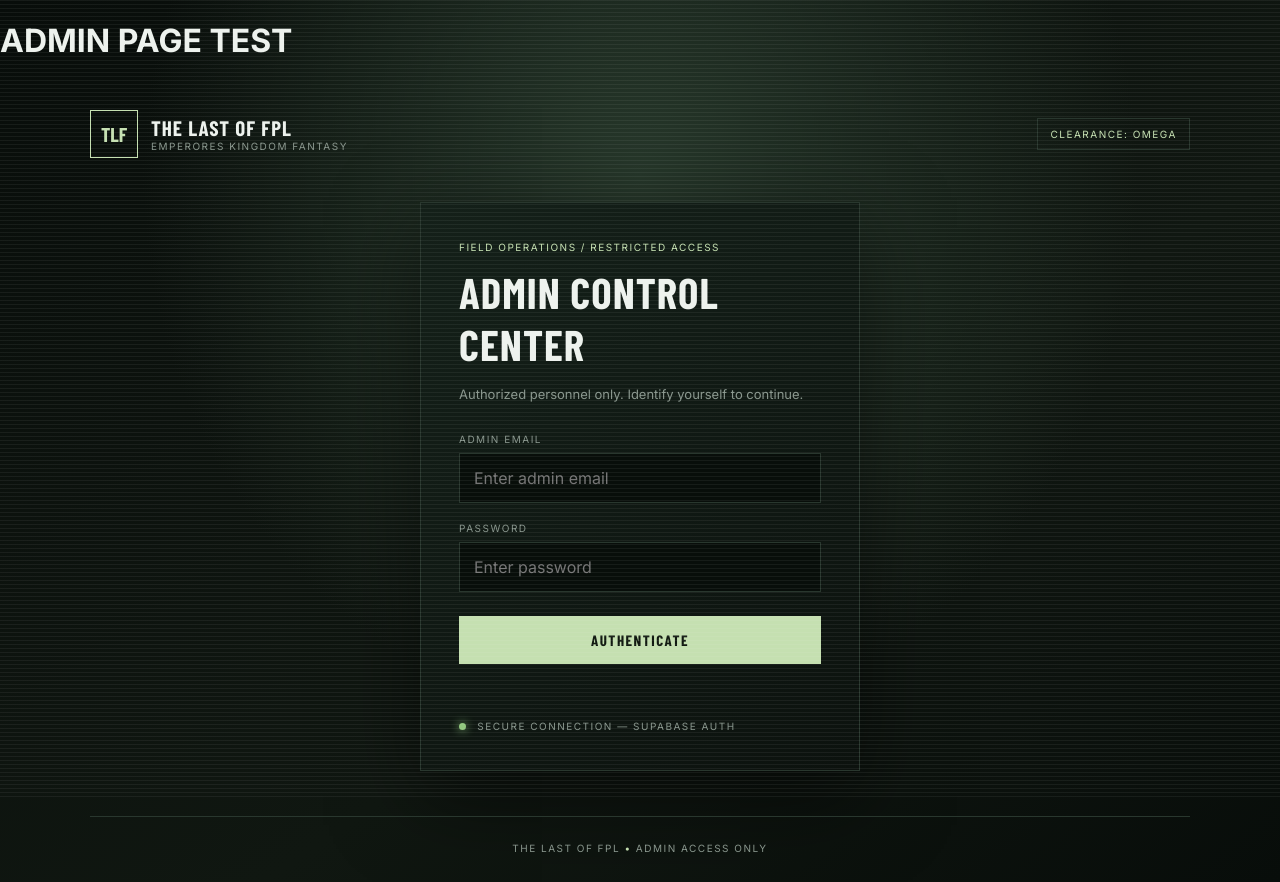
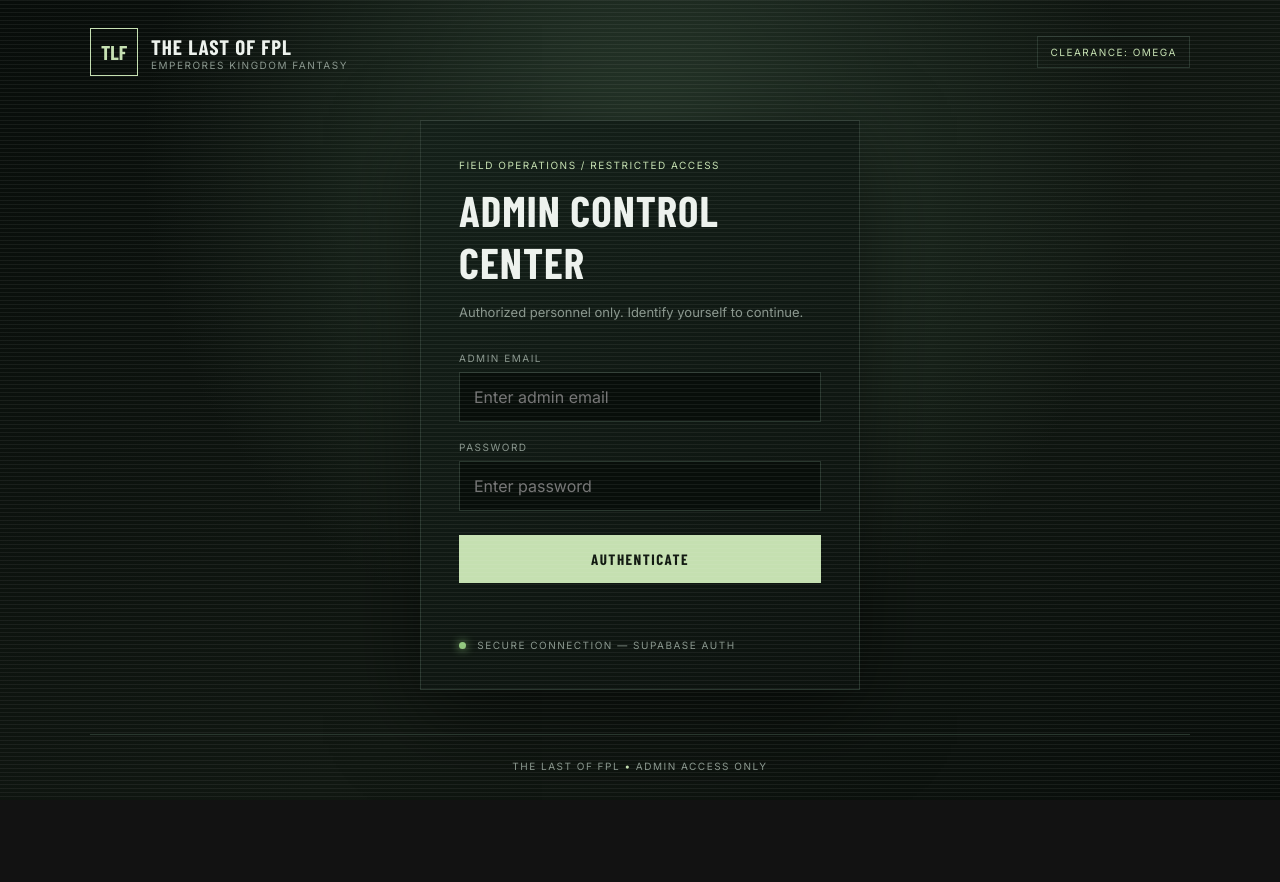
Before and after one commit to ziaddalim31-commits/THE-LAST-OF-FPL, a plain HTML site: page index.html in a window 1280 px wide. After the commit the page ends 800 px from the top, so only its background shows below. Drawn offline with nearby package versions, Linux system fonts and the light colour scheme; a web font is replaced by a local one.

Commit message:
Update index.html

```diff
--- a/index.html
+++ b/index.html
@@ -10,7 +10,7 @@
   <link rel="stylesheet" href="admin.css">
 </head>
 <body>
-  <h1>ADMIN PAGE TEST</h1>
+
   <main class="admin-shell">
     <header class="topbar">
       <div class="brand">
```
